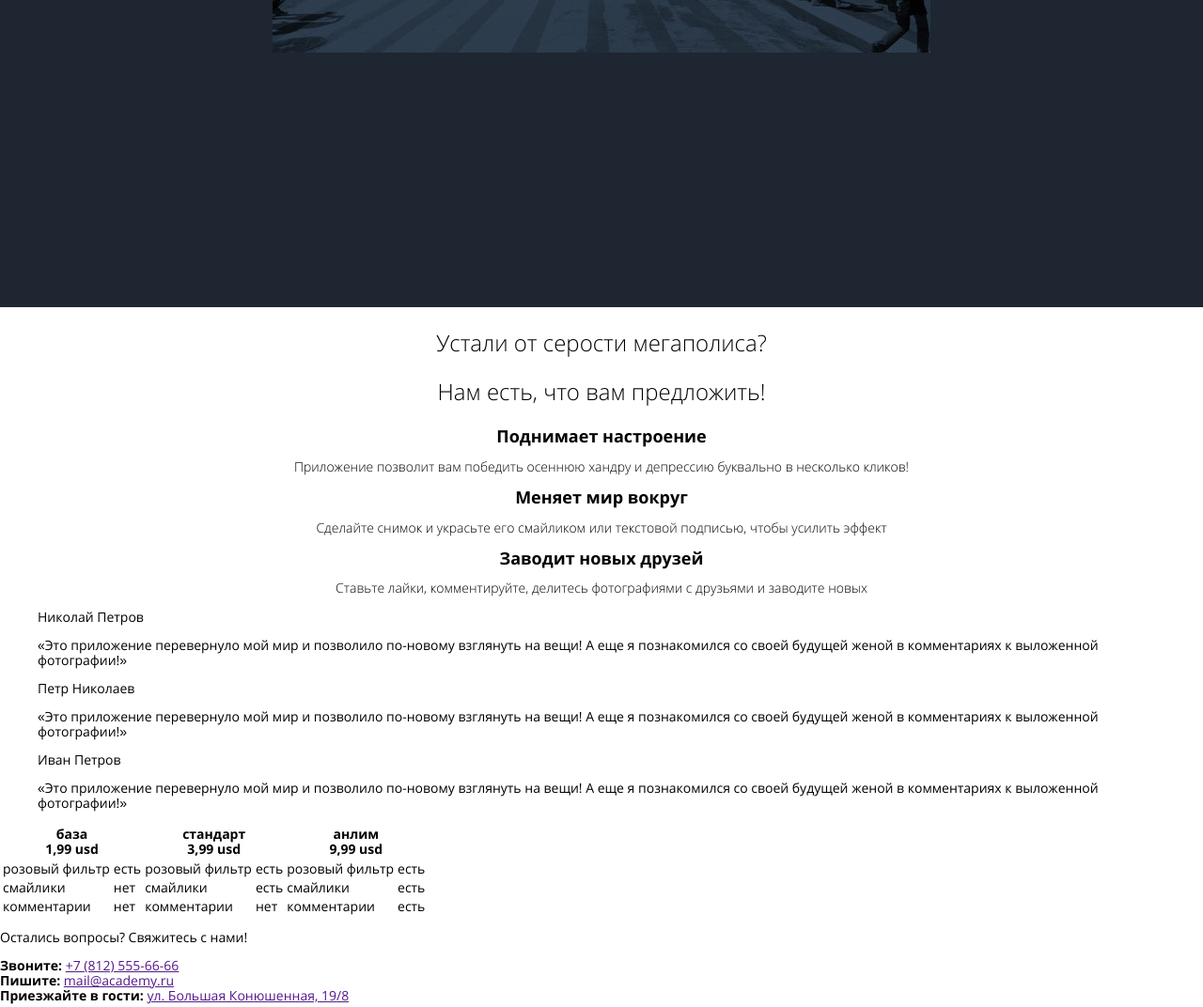
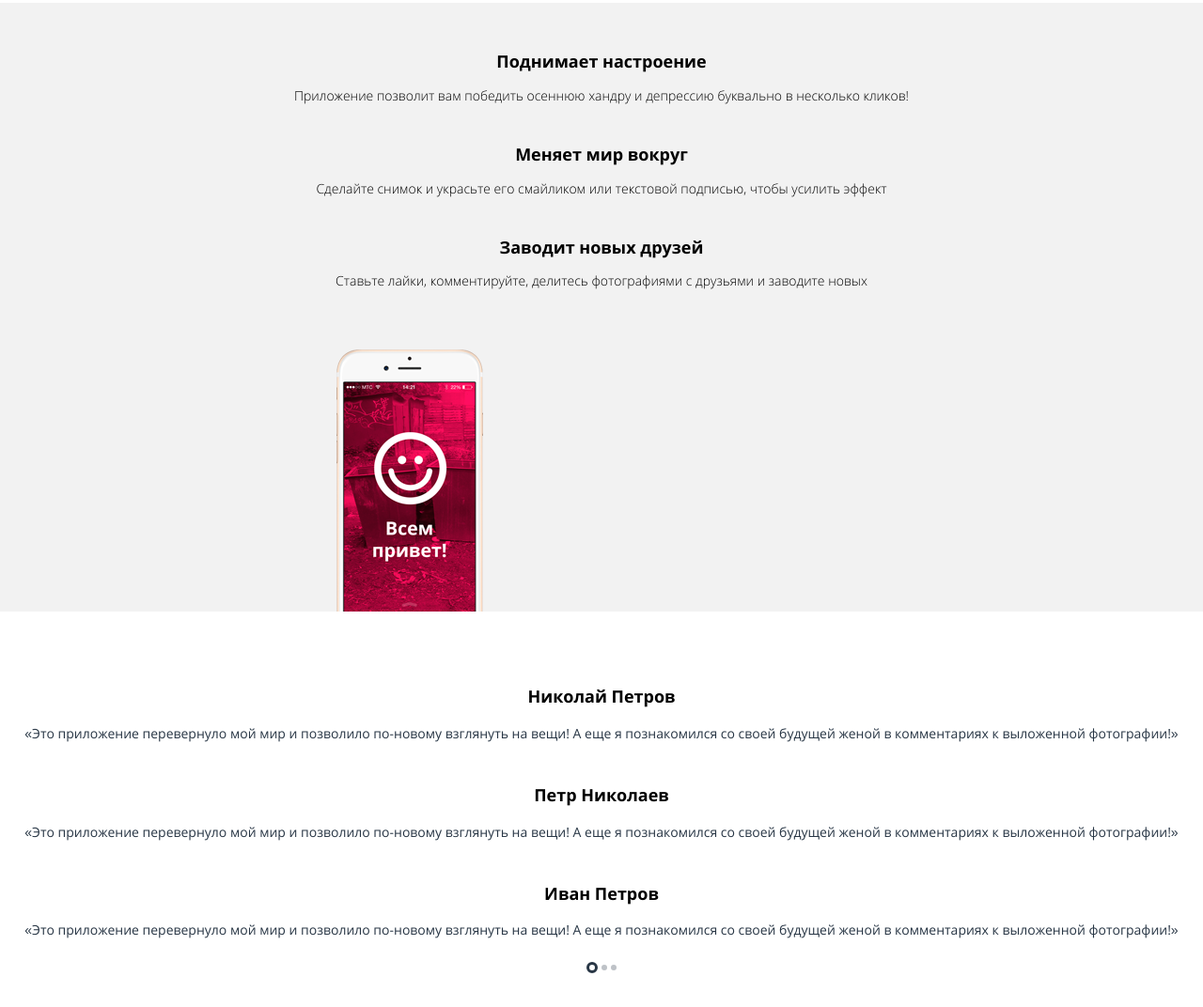
Before and after one commit to LeraGreen/197604-pink, a plain HTML site: page index.html in a window 1280 px wide. Shown: the part 406-1478 px from the top of the page at 94% size. Drawn offline with nearby package versions, Linux system fonts and the light colour scheme; files that its build step writes are made by us from their sources.

Commit message:
стилизация index.html

```diff
--- a/index.html
+++ b/index.html
@@ -8,7 +8,7 @@
   </head>
   <body>
 
-    <header class="page-header">
+    <header class="page-header  main-page-header">
       <div class="page-header__container">
         <nav class="main-nav">
           <div class="main-nav__inner">
@@ -65,6 +65,7 @@
           <h1 class="hide">Преимущества приложения pink</h1>
           <p class="features__promo">Устали от серости мегаполиса?</p>
           <p class="features__promo">Нам есть, что вам предложить!</p>
+          <div class="features__list">
             <div class="features__item">
               <b class="features__title">Поднимает настроение</b>
               <p class="features__descr">Приложение позволит вам победить осеннюю хандру и депрессию буквально в несколько кликов!</p>
@@ -76,6 +77,7 @@
             <div class="features__item">
               <b class="features__title">Заводит новых друзей</b>
               <p class="features__descr">Ставьте лайки, комментируйте, делитесь фотографиями с друзьями и заводите новых</p>
+            </div>
           </div>
         </div>
       </section>
@@ -95,7 +97,7 @@
             <p class="reviews__text">&laquo;Это приложение перевернуло мой мир и позволило по-новому взглянуть на вещи! А еще я познакомился со своей будущей женой в комментариях к выложенной фотографии!&raquo;</p>
           </blockquote>
           <div class="reviews__pagination pagination">
-            <div class="pagination__item"><a href="" class="pagination__link"></a></div>
+            <div class="pagination__item"><a href="" class="pagination__link  pagination__link--active"></a></div>
             <div class="pagination__item"><a href="" class="pagination__link"></a></div>
             <div class="pagination__item"><a href="" class="pagination__link"></a></div>
           </div>
@@ -103,6 +105,7 @@
       </div>
 
       <div class="tariffs">
+        <div class="tariffs__container">
           <div class="tariffs__table-wrapper">
             <table class="tariffs-table">
               <tr class="tariffs-table__header">
@@ -110,11 +113,11 @@
                   <div class="tariffs-table__item-title">база</div>
                   <div class="tariffs-table__item-price">1,99 usd</div>
                 </th>
-              <th colspan="2">
+                <th colspan="2" class="tariffs-table__item-header">
                   <div class="tariffs-table__item-title">стандарт</div>
                   <div class="tariffs-table__item-price">3,99 usd</div>
                 </th>
-              <th colspan="2">
+                <th colspan="2" class="tariffs-table__item-header">
                   <div class="tariffs-table__item-title">анлим</div>
                   <div class="tariffs-table__item-price">9,99 usd</div>
                 </th>
@@ -147,13 +150,15 @@
           </div>
           <div class="tariffs__pagination pagination">
             <div class="pagination__item"><a href="" class="pagination__link"></a></div>
+            <div class="pagination__item"><a href="" class="pagination__link  pagination__link--active"></a></div>
             <div class="pagination__item"><a href="" class="pagination__link"></a></div>
-          <div class="pagination__item"><a href="" class="pagination__link"></a></div>
+          </div>
         </div>
       </div>
     </main>
 
     <footer class="main-page-footer">
+      <div class="main-page-footer__container">
         <div class="main-page__map map"></div>
         <div class="main-page__contacts  contacts">
           <p class="contacts__promo">Остались вопросы? Свяжитесь с нами!</p>
@@ -161,12 +166,15 @@
             <b class="contacts__title">Звоните:</b>
             <a href="" class="contacts__data  contacts__data--pink  contacts__phone">+7 (812) 555-66-66</a>
           </div>
-        <div class="contacts__item"></div>
+          <div class="contacts__item">
             <b class="contacts__title">Пишите:</b>
             <a href="" class="contacts__data  contacts__data--pink  contacts__mail">mail@academy.ru</a>
-        <div class="contacts__item"></div>
+          </div>
+          <div class="contacts__item">
             <b class="contacts__title">Приезжайте в гости:</b>
             <a href="" class="contacts__data  contacts__data--pink  contacts__address">ул. Большая Конюшенная, 19/8</a>
+          </div>
+        </div>
       </div>
     </footer>
 
--- a/sass/blocks/btn.scss
+++ b/sass/blocks/btn.scss
@@ -12,4 +12,5 @@
   padding-right: 34px;
   border: 5px solid $font-color-second;
   border-radius: 40px;
+  white-space: nowrap;
 }
--- /dev/null
+++ b/sass/blocks/contacts.scss
@@ -0,0 +1,34 @@
+.contacts {
+  padding-bottom: 40px;
+  background-color: $bg-main;
+  padding-left: 20px;
+  padding-right: 20px;
+  padding-top: 25px;
+}
+
+.contacts__promo {
+  font-size: $font-size-title;
+  font-weight: $light;
+  margin-bottom: 40px;
+}
+
+.contacts__item {
+  margin-bottom: 30px;
+  white-space: pre-line;
+
+}
+
+.contacts__title {
+  font-size: $font-size-big;
+  font-weight: $bold;
+}
+
+.contacts__data {
+  text-decoration: none;
+  font-size: $font-size-title;
+  font-weight: $light;
+}
+
+.contacts__data--pink {
+  color: $main-color;
+}
--- a/sass/blocks/features.scss
+++ b/sass/blocks/features.scss
@@ -15,4 +15,34 @@
 
 .features__descr {
   font-weight: $light;
+  line-height: 24px;
 }
+
+.features__container {
+  padding-top: 46px;
+}
+
+.features__item {
+  margin-bottom: 40px;
+}
+
+.features__list {
+  background-color: $bg-second;
+  padding-left: 20px;
+  padding-right: 20px;
+  padding-bottom: 300px;
+  padding-top: 52px;
+  position: relative;
+
+
+  &::after {
+    content: '';
+    position: absolute;
+    width: 156px;
+    background-image: url('../img/iphone-screen-mobile@1x.png');
+    background-repeat: no-repeat;
+    height: 279px;
+    bottom: 0;
+    left: 28%;
+  }
+}
--- /dev/null
+++ b/sass/blocks/main-page-footer.scss
@@ -0,0 +1,6 @@
+.main-page-footer__container {
+  padding-top: 45px;
+  padding-bottom: 200px;
+  text-align: center;
+  background-color: $bg-second;
+}
--- /dev/null
+++ b/sass/blocks/main-page-header.scss
@@ -0,0 +1,3 @@
+.main-page-header {
+  min-height: height: 733px;
+}
--- a/sass/blocks/page-header.scss
+++ b/sass/blocks/page-header.scss
@@ -1,5 +1,4 @@
 .page-header {
-  min-height: 733px;
   background-color: $header-color;
   background-image: url('../img/bg-back-mobile@1x.jpg');
   background-repeat: no-repeat;
--- /dev/null
+++ b/sass/blocks/pagination.scss
@@ -0,0 +1,24 @@
+.pagination {
+  text-align: center;
+}
+
+.pagination__link {
+  display: inline-block;
+  vertical-align: middle;
+  text-decoration: none;
+  width: 6px;
+  height: 6px;
+  background-color: $grey-light;
+  border-radius: 50%;
+
+
+  &--active {
+    background-color: transparent;
+    border: 3px solid $font-color-main;
+  }
+}
+
+.pagination__item {
+  display: inline-block;
+  vertical-align: middle;
+}
--- /dev/null
+++ b/sass/blocks/review.scss
@@ -0,0 +1,5 @@
+.review {
+  margin-top: 40px;
+  margin-left: 0;
+  margin-right: 0;
+}
--- /dev/null
+++ b/sass/blocks/reviews.scss
@@ -0,0 +1,22 @@
+.reviews {
+  text-align: center;
+  padding-bottom: 70px;
+
+}
+
+.reviews__container {
+  padding-top: 40px;
+  padding-left: 20px;
+  padding-right: 20px;
+}
+
+.reviews__author {
+  font-size: $font-size-big;
+  font-weight: $bold;
+  color: $font-color-third;
+}
+
+.reviews__text {
+  line-height: 30px;
+  color: $font-color-main;
+}
--- a/sass/blocks/scaffolding.scss
+++ b/sass/blocks/scaffolding.scss
@@ -4,6 +4,7 @@ body {
   font-size: $font-size;
   min-width: $screen-sm;
   box-sizing: border-box;
+  // overflow-x: hidden;
 }
 
 .hide {
--- /dev/null
+++ b/sass/blocks/tariffs-table.scss
@@ -0,0 +1,56 @@
+.tariffs-table {
+  margin: 0 auto;
+  border-collapse: collapse;
+}
+
+.tariffs-table__item-header {
+  text-align: center;
+  vertical-align: middle;
+  padding-top: 24px;
+  padding-bottom: 24px;
+  background-color: $header-menu-color;
+  padding-left: 90px;
+  padding-right: 90px;
+  border-left: 2px solid $grey-lighter;
+  border-right: 2px solid $grey-lighter;
+}
+
+.tariffs-table__item-title {
+  color: $font-color-second;
+  font-size: $font-size-big;
+  font-weight: $bold;
+  line-height: 30px;
+  text-transform: uppercase;
+}
+
+.tariffs-table__item-price {
+  color: $font-color-second;
+  font-size: $font-size-title;
+  font-weight: $light;
+  line-height: 30px;
+  text-transform: uppercase;
+  white-space: nowrap;
+}
+
+.tariffs-table__feauture,
+.tariffs-table__feauture-available {
+  padding-top: 20px;
+  padding-bottom: 20px;
+  background-color: $bg-main;
+}
+
+.tariffs-table__feauture {
+  padding-left: 28px;
+  text-transform: uppercase;
+  border-left: 2px solid $grey-lighter;
+  border-bottom: 2px solid $grey-lighter;
+}
+
+.tariffs-table__feauture-available {
+  border-right: 2px solid $grey-lighter;
+  border-bottom: 2px solid $grey-lighter;
+}
+
+.tariffs__table-wrapper {
+  padding-bottom: 40px;
+}
--- /dev/null
+++ b/sass/blocks/tariffs.scss
@@ -0,0 +1,8 @@
+.tariffs__container {
+  padding-top: 67px;
+  padding-bottom: 60px;
+}
+
+.tariffs {
+  background-color: $bg-second;
+}
--- a/sass/style.scss
+++ b/sass/style.scss
@@ -10,3 +10,10 @@
 @import 'blocks/platforms-list.scss';
 @import 'blocks/download-app.scss';
 @import 'blocks/features.scss';
+@import 'blocks/reviews.scss';
+@import 'blocks/review.scss';
+@import 'blocks/pagination.scss';
+@import 'blocks/tariffs.scss';
+@import 'blocks/tariffs-table.scss';
+@import 'blocks/main-page-footer.scss';
+@import 'blocks/contacts.scss';
--- a/sass/variables.scss
+++ b/sass/variables.scss
@@ -10,6 +10,7 @@ $font-size-title: 24px;
 
 ///colors///
 
+$main-color: #d22856;
 $bg-main: #fff;
 $bg-second: #f2f2f2;
 $font-color-main: #283645;
@@ -19,6 +20,8 @@ $header-color: #1d2631;
 $header-menu-color: #283645;
 $border-light: #485461;
 $border-dark: #000;
+$grey-light: #bec2c7;
+$grey-lighter: #e5e5e5;
 
 ///screen///
 
```
Lines whose indentation alone changed are shown as unchanged.
